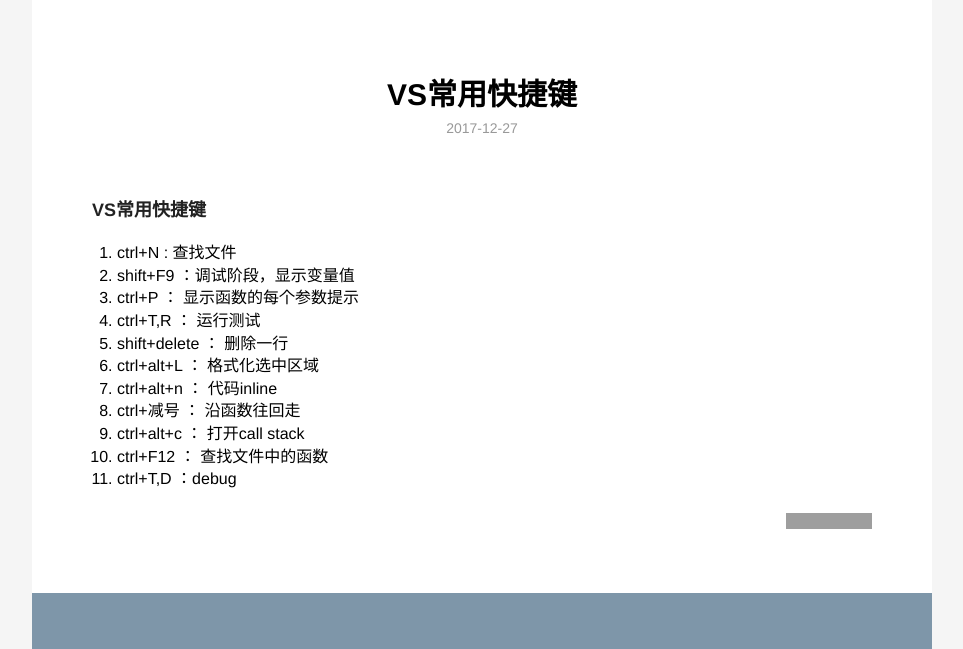
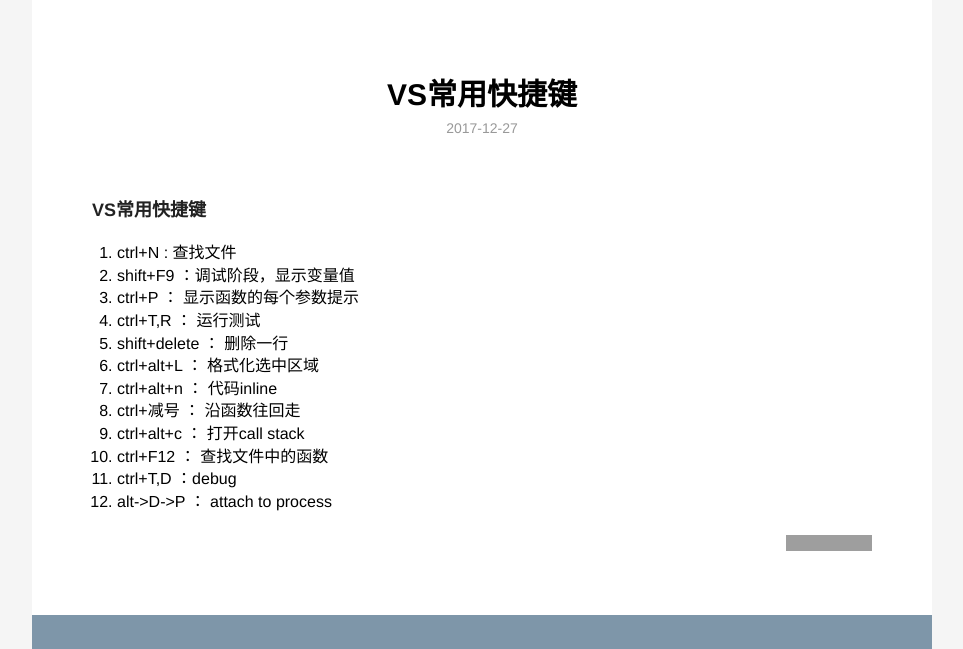
Before and after one commit to Doarcutine/doarcutine.github.io, a Jekyll site: the page built from _posts/2017-12-27-vsShortcat.md, in a window 1280 px wide, cut to the strip 0-649 px from the top of the page. Shown: the whole strip, without its empty margins (158-1121 px from the left). Built offline with Jekyll 4.4.1, drawn with Linux system fonts in a browser that asks for light colours; grey boxes are pictures that could not be loaded.

Commit message:
add vs shortcat

```diff
--- a/_posts/2017-12-27-vsShortcat.md
+++ b/_posts/2017-12-27-vsShortcat.md
@@ -18,3 +18,4 @@ description: VS常用快捷键
 9. ctrl+alt+c ： 打开call stack
 10. ctrl+F12 ： 查找文件中的函数
 11. ctrl+T,D ：debug
+12. alt->D->P ： attach to process
```
